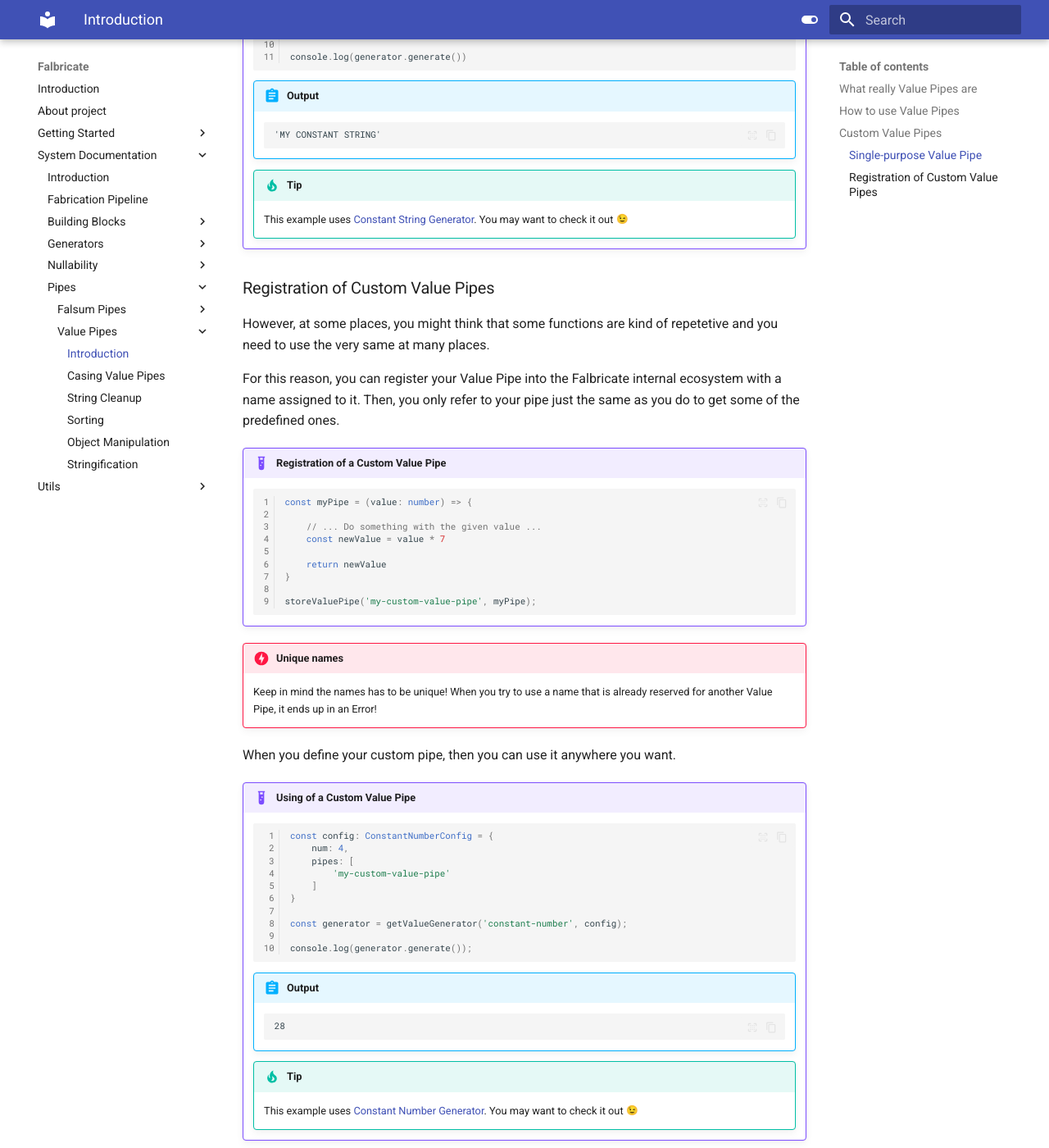
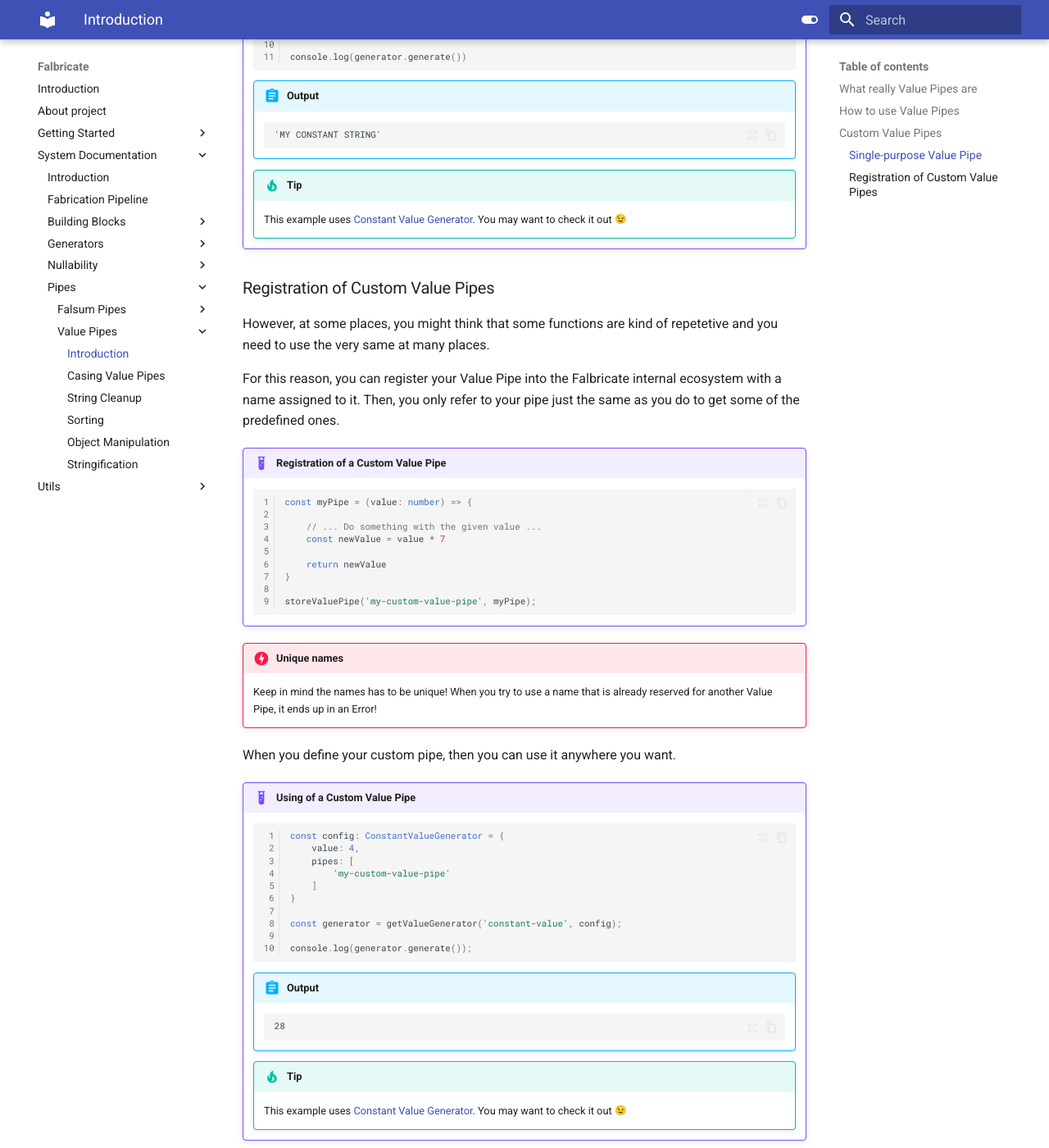
Before and after one commit to vojtechpavlu/falbricate-base, an MkDocs documentation site: the page built from docs/docs/System-Documentation/Pipes/Value-Pipes/00_value-pipes.md, in a window 1280 px wide and 1400 px high, scrolled down 2329 px. Shown: the whole window at 82% size. Built offline with MkDocs 1.6.1 and Material for MkDocs 9.7.7, drawn with Linux system fonts in a browser that asks for light colours; emoji names are drawn with the system emoji font; some of the changed text lies outside the part shown.

Commit message:
Update docs (#34)

````diff
--- a/docs/docs/System-Documentation/Pipes/Value-Pipes/00_value-pipes.md
+++ b/docs/docs/System-Documentation/Pipes/Value-Pipes/00_value-pipes.md
@@ -57,14 +57,14 @@
 === "Example with Value Generator"
 
     ``` typescript linenums="1"
-    const config: ConstantStringConfig = {
-        text: 'my constant string',
+    const config: ConstantValueConfig = {
+        value: 'my constant string',
         pipes: [
             'uppercase'
         ]
     }
 
-    const generator = getValueGenerator('constant-string', config);
+    const generator = getValueGenerator('constant-value', config);
 
     console.log(generator.generate());
     ```
@@ -81,9 +81,9 @@
     const schema: SchemaInput = {
         fields: {
             value: {
-                type: 'constant-string',
+                type: 'constant-value',
                 config: {
-                    text: 'my testing value',
+                    value: 'my testing value',
                     pipes: [
                         'uppercase'
                     ]
@@ -112,9 +112,9 @@
 !!! example "Value Generator Configuration with Pipes"
 
     ``` typescript linenums="1"
-    const generator = getValueGenerator('constant-string', {
+    const generator = getValueGenerator('constant-value', {
         // Fields required by the Value Generator you choose
-        text: 'my constant string',
+        value: 'my constant string',
 
         // Value Pipes declaration
         pipes: [
@@ -134,7 +134,7 @@
 
     !!! tip
 
-        This example uses [Constant String Generator](../../Generators/02_strings.md#constant-string).
+        This example uses [Constant Value Generator](../../Generators/08_constants.md).
         You may want to check it out :wink:
 
 !!! note
@@ -170,9 +170,9 @@
 !!! example "Single-purpose Value Pipe Example"
 
     ``` typescript linenums="1"
-    const generator = getValueGenerator('constant-string', {
+    const generator = getValueGenerator('constant-value', {
         // Fields required by the Value Generator you choose
-        text: 'my constant string',
+        value: 'my constant string',
 
         // Value Pipes declaration
         pipes: [
@@ -191,7 +191,7 @@
 
     !!! tip
 
-        This example uses [Constant String Generator](../../Generators/02_strings.md#constant-string).
+        This example uses [Constant Value Generator](../../Generators/08_constants.md).
         You may want to check it out :wink:
 
 ### Registration of Custom Value Pipes
@@ -227,14 +227,14 @@
 !!! example "Using of a Custom Value Pipe"
 
     ``` typescript linenums="1"
-    const config: ConstantNumberConfig = {
-        num: 4,
+    const config: ConstantValueGenerator = {
+        value: 4,
         pipes: [
             'my-custom-value-pipe'
         ]
     }
 
-    const generator = getValueGenerator('constant-number', config);
+    const generator = getValueGenerator('constant-value', config);
 
     console.log(generator.generate());
     ```
@@ -247,5 +247,5 @@
 
     !!! tip
 
-        This example uses [Constant Number Generator](../../Generators/01_numerics.md#constant-number).
+        This example uses [Constant Value Generator](../../Generators/08_constants.md).
         You may want to check it out :wink:
````
Also changed, not shown: docs/docs/System-Documentation/Pipes/Value-Pipes/01_casing.md (+6 -6 lines), docs/docs/System-Documentation/Pipes/Value-Pipes/02_string-cleaning.md (+6 -6 lines), docs/docs/System-Documentation/Pipes/Value-Pipes/03_sorting.md (+6 -6 lines), docs/docs/System-Documentation/Pipes/Value-Pipes/04_object-manipulation.md (+4 -4 lines), docs/docs/System-Documentation/Pipes/Value-Pipes/05_stringify.md (+4 -4 lines).
